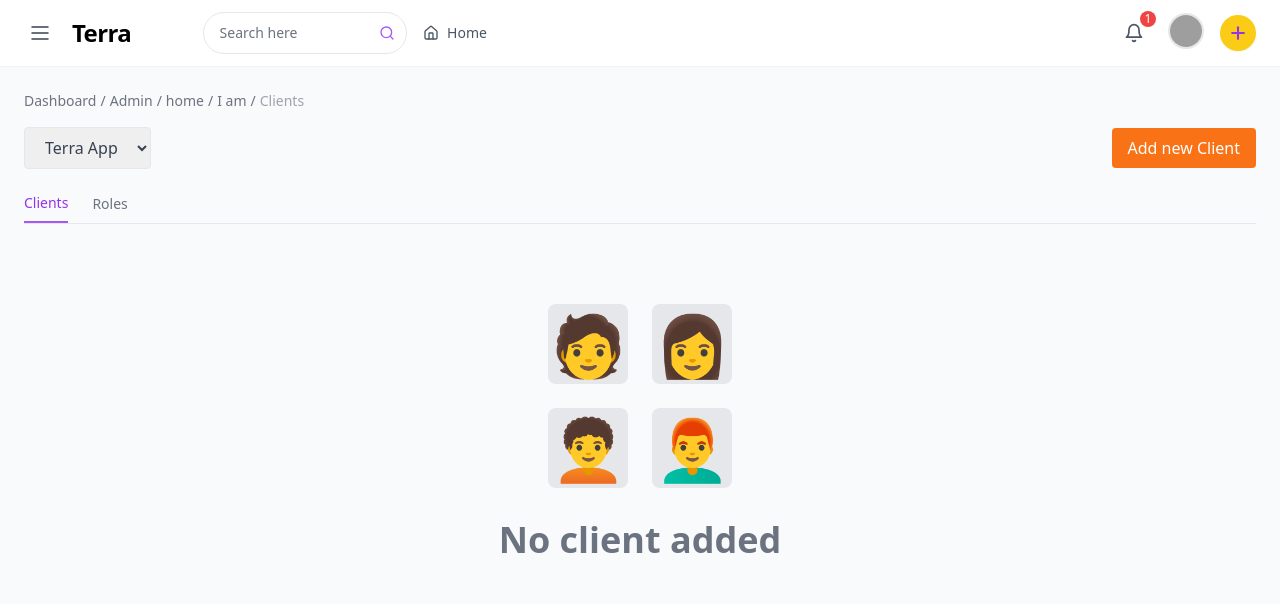
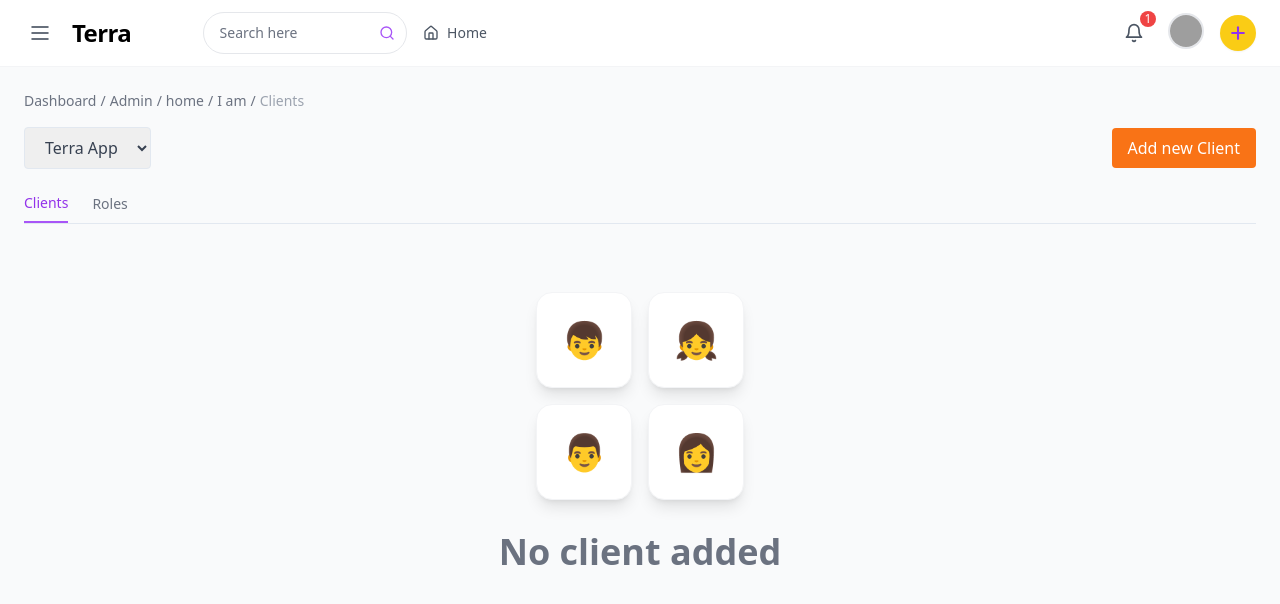
Before and after one commit to asifali-7890/testing-repo, a Next.js app: page /admin/iam/clients in a window 1280 px wide. Shown: the top 604 px of the page. Built offline with nearby package versions, Linux system fonts and the light colour scheme; sample sign-in values are in the browser's storage; grey boxes are pictures that could not be loaded.

Commit message:
Update avatar grid to new design

```diff
--- a/pages/admin/iam/clients/index.js
+++ b/pages/admin/iam/clients/index.js
@@ -140,18 +140,18 @@ const ClientsPage = () => {
           <>
             {clients.length === 0 ? (
               <div className="flex flex-col items-center justify-center h-96">
-                <div className="grid grid-cols-2 gap-6 mb-8">
-                  <div className="w-20 h-20 bg-gray-200 rounded-lg flex items-center justify-center">
-                    <span className="text-6xl">🧑</span>
+                <div className="grid grid-cols-2 gap-4 mb-8">
+                  <div className="w-24 h-24 bg-white rounded-2xl shadow-lg flex items-center justify-center border border-gray-100">
+                    <span className="text-4xl">👦</span>
                   </div>
-                  <div className="w-20 h-20 bg-gray-200 rounded-lg flex items-center justify-center">
-                    <span className="text-6xl">👩</span>
+                  <div className="w-24 h-24 bg-white rounded-2xl shadow-lg flex items-center justify-center border border-gray-100">
+                    <span className="text-4xl">👧</span>
                   </div>
-                  <div className="w-20 h-20 bg-gray-200 rounded-lg flex items-center justify-center">
-                    <span className="text-6xl">🧑‍🦱</span>
+                  <div className="w-24 h-24 bg-white rounded-2xl shadow-lg flex items-center justify-center border border-gray-100">
+                    <span className="text-4xl">👨</span>
                   </div>
-                  <div className="w-20 h-20 bg-gray-200 rounded-lg flex items-center justify-center">
-                    <span className="text-6xl">👨‍🦰</span>
+                  <div className="w-24 h-24 bg-white rounded-2xl shadow-lg flex items-center justify-center border border-gray-100">
+                    <span className="text-4xl">👩</span>
                   </div>
                 </div>
                 <div className="text-4xl font-semibold text-gray-500">No client added</div>
```
